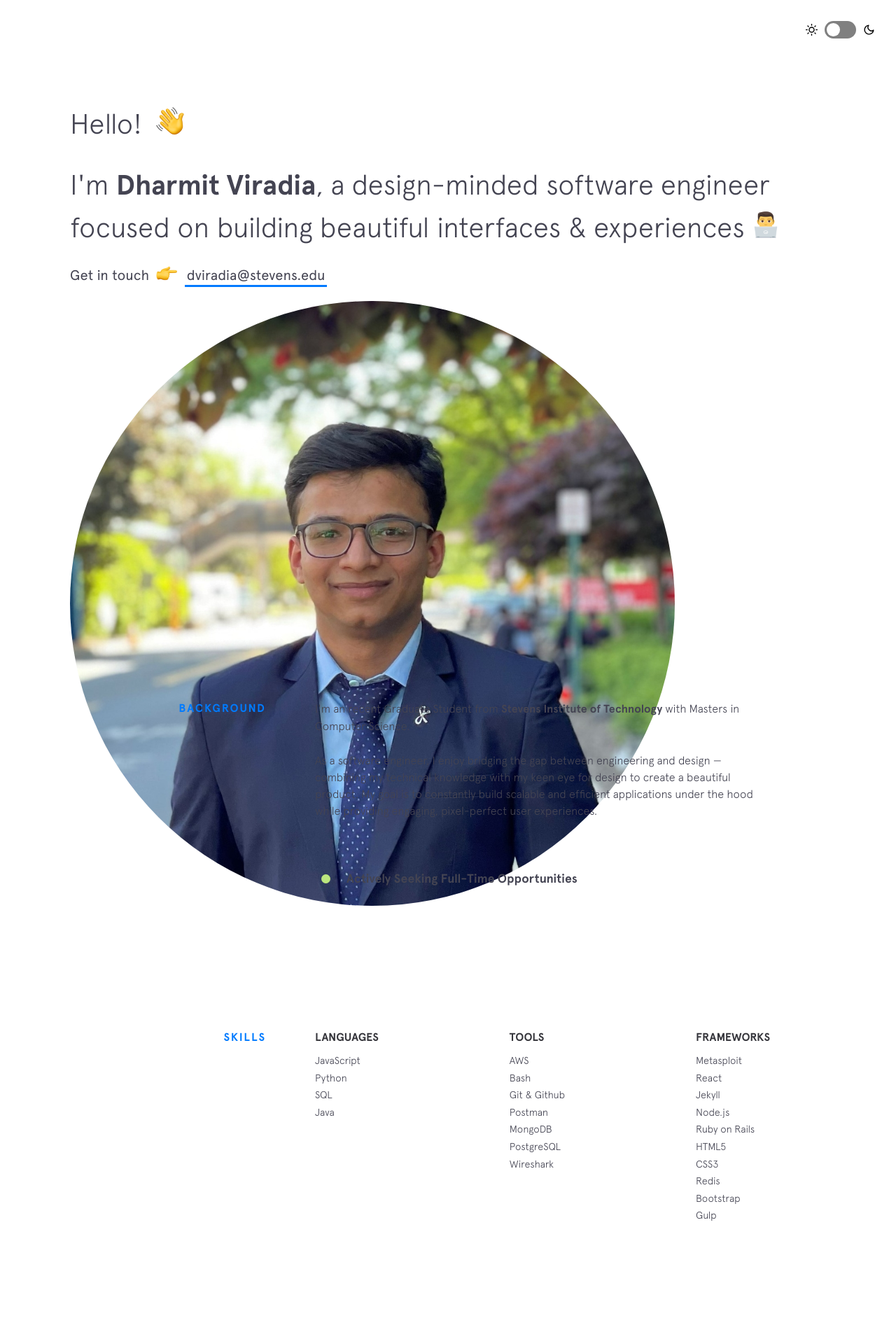
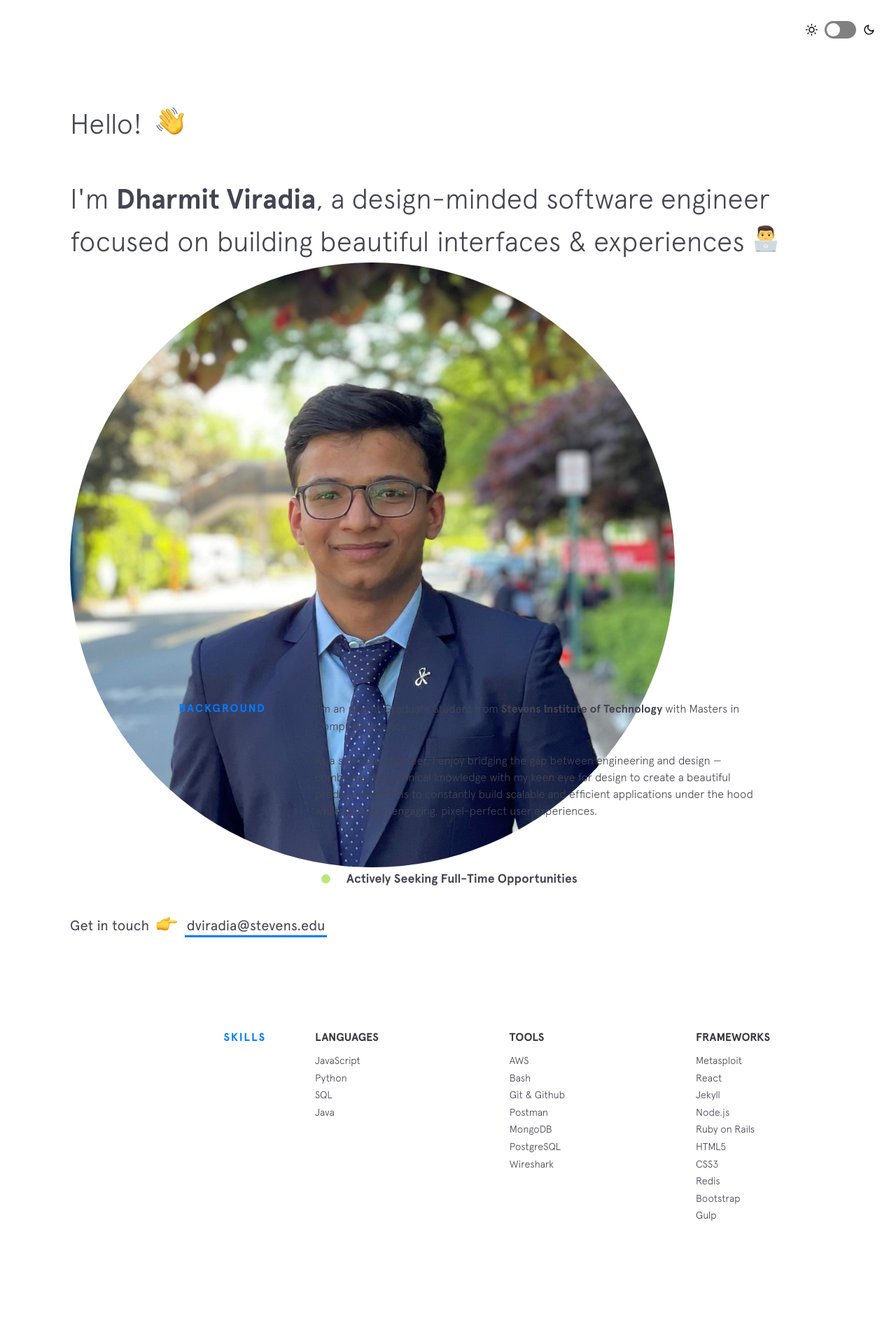
Before and after one commit to dharmitviradia/dharmitviradia.github.io, a Jekyll site: the page built from index.html, in a window 1280 px wide. Shown: the top 1920 px of the page at 70% size. Built offline with Jekyll 4.4.1, drawn with Linux system fonts in a browser that asks for light colours; nearby versions of some CDN libraries.

Commit message:
Update intro.html

```diff
--- a/_includes/intro.html
+++ b/_includes/intro.html
@@ -1,15 +1,18 @@
 <header class="intro" style="display: flex">
-  <divstyle="flex-grow: 2">
+
   <h1 class="intro__hello">Hello!
     <span class="emoji wave-hand animated"></span>
   </h1>
 
   <h2>
-      <div class="intro__tagline">
+    <div class="intro__tagline" style="flex-grow: 2">
         <div>I'm
           <span class="name">Dharmit Viradia</span>, a design-minded software engineer focused on building beautiful interfaces &amp; experiences
           <span class="emoji technologist"></span>
         </div>
+    </div>
+    <div style="flex-grow: 1; margin-bottom: 25px">
+      <img class="rounded-circle tm-img-profile" src="{{site.baseurl}}/img/headshot.jpg"/>
     </div>
   </h2>
 
@@ -20,7 +23,5 @@
       <a href="mailto:dviradia@stevens.edu" target="_blank" class="highlight-link">dviradia@stevens.edu</a>
     </span>
   </h3>
-  <div style="flex-grow: 1; margin-bottom: 25px">
-    <img class="rounded-circle tm-img-profile" src="{{site.baseurl}}/img/headshot.jpg"/>
-  </div>
+
 </header>
```
Lines whose indentation alone changed are shown as unchanged.
